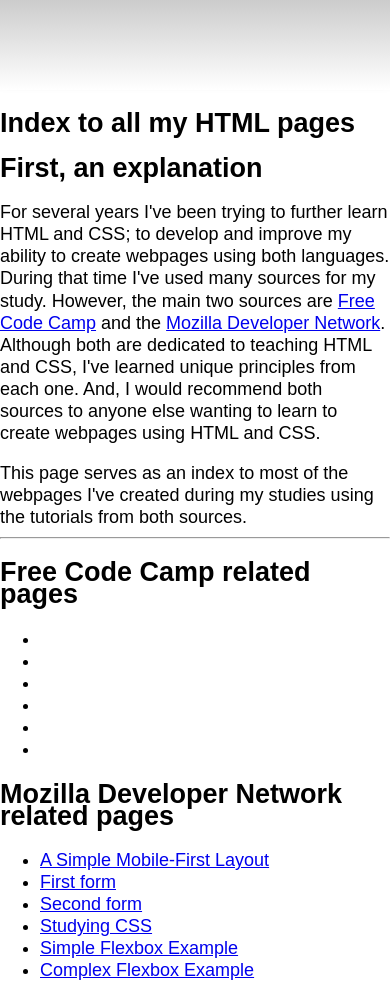
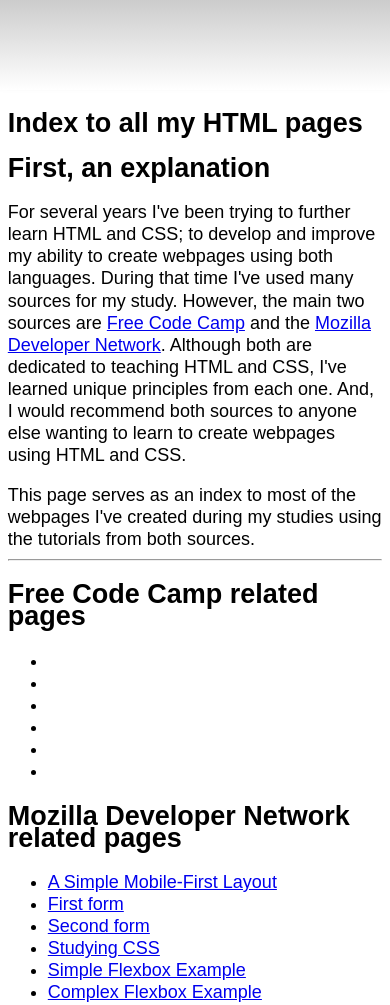
Before and after one commit to mdsearle/mdsearle.github.io, a plain HTML site: page index.html in a window 390 px wide. Shown: the top 1005 px of the page. Drawn offline with Linux system fonts and the light colour scheme.

Commit message:
Added @media queries to size the main element.

```diff
--- a/SiteTemplate_Flex.css
+++ b/SiteTemplate_Flex.css
@@ -7,17 +7,6 @@
 
 }
 
-  /*
-  // Small devices (landscape phones, 576px and up)
-@media (min-width: 576px) { ... }
-// Medium devices (tablets, 768px and up)
-@media (min-width: 768px) { ... }
-// Large devices (desktops, 992px and up)
-@media (min-width: 992px) { ... }
-// Extra large devices (large desktops, 1200px and up)
-@media (min-width: 1200px) { ... }
-}
-*/
 
 body {
   box-sizing: inherit;
@@ -37,10 +26,20 @@
   min-height: 5em;
 }
 
-main {
-  max-width: 800px;
-  margin: auto;
+@media (min-width: 800px) {
+  main {
+    max-width: 800px;
+    margin: auto;
+  }
 }
+
+@media (max-width: 799px) {
+  main {
+    max-width: 96%;
+    margin: auto;
+  }
+}
+
 
 footer {
   background-color: black;
```
